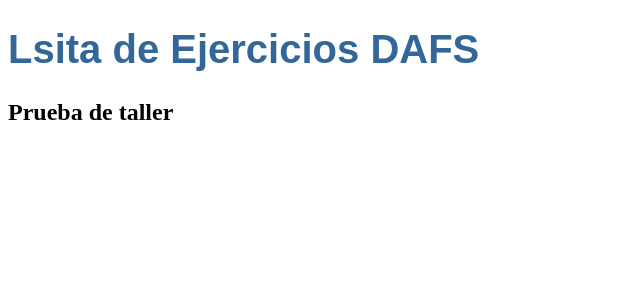
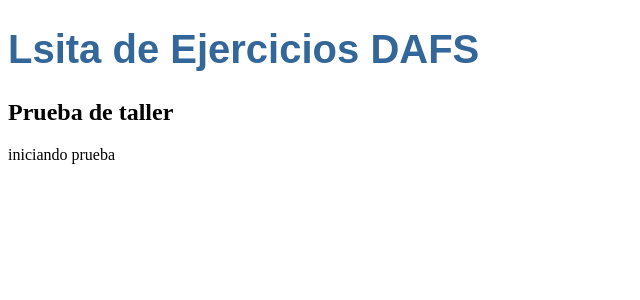
Before and after one commit to duvanFraile11/LsitaEjercicios, an Angular app: page / in a window 1280 px wide. Shown: the top 300 px of the page, without its empty margins (0-640 px from the left). Built offline with nearby package versions, Linux system fonts and the light colour scheme.

Commit message:
Prueba cargue
se agrega inf en el html

```diff
--- a/src/app/app.component.html
+++ b/src/app/app.component.html
@@ -1,2 +1,3 @@
 <h1>{{title}}</h1>
 <h2>Prueba de taller</h2>
+<div>iniciando prueba</div>
```
